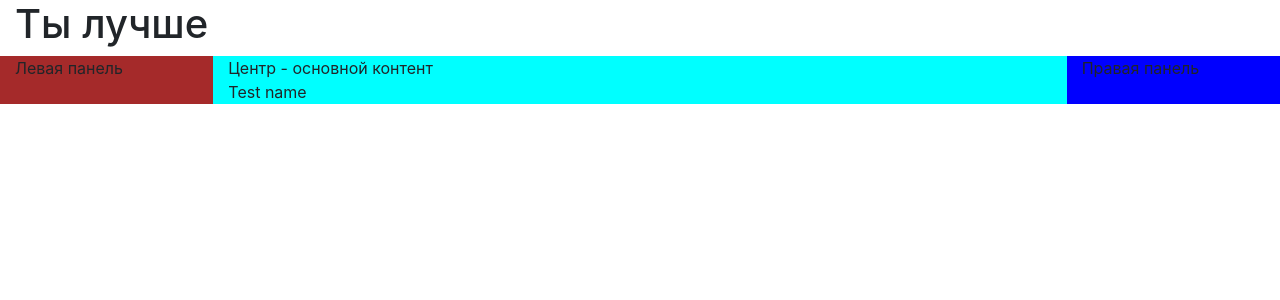
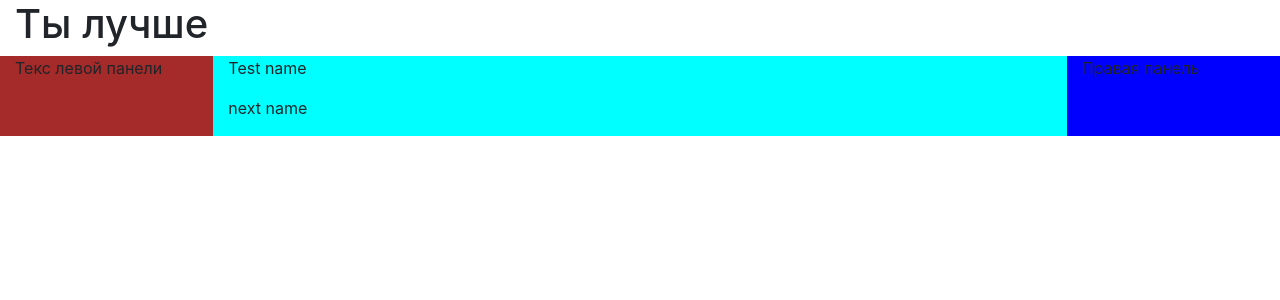
Before and after one commit to stureiko/Blog, a Django app: page /fitness/ in a window 1280 px wide. Shown: the part 56-356 px from the top of the page. Run offline with Django 3.2, Linux system fonts and the light colour scheme; some libraries are stand-ins or nearby versions.

Commit message:
Добавлена структура БД и базовые шаблоны для index.html

```diff
--- a/blogengine/settings.py
+++ b/blogengine/settings.py
@@ -55,7 +55,9 @@ ROOT_URLCONF = 'blogengine.urls'
 TEMPLATES = [
     {
         'BACKEND': 'django.template.backends.django.DjangoTemplates',
-        'DIRS': [],
+        'DIRS': [
+            os.path.join(BASE_DIR, 'templates')
+        ],
         'APP_DIRS': True,
         'OPTIONS': {
             'context_processors': [
--- /dev/null
+++ b/fitness/templates/fitness/base_fitness.html
@@ -0,0 +1 @@
+{% extends 'base.html' %}
--- a/fitness/templates/fitness/index.html
+++ b/fitness/templates/fitness/index.html
@@ -1,79 +1,11 @@
-<!DOCTYPE html>
-<html lang="en">
-<head>
-    <meta charset="UTF-8">
-    <title>Ты лучше</title>
-    <meta name="viewport" content="width=device-width, initial-scale=1">
-    <link rel="stylesheet" href="https://stackpath.bootstrapcdn.com/bootstrap/4.4.1/css/bootstrap.min.css"
-          integrity="sha384-Vkoo8x4CGsO3+Hhxv8T/Q5PaXtkKtu6ug5TOeNV6gBiFeWPGFN9MuhOf23Q9Ifjh"
-          crossorigin="anonymous">
-</head>
-    <body>
+{% extends 'fitness/base_fitness.html' %}
 
-        <nav class="navbar navbar-expand-lg navbar-light bg-light">
-            <a class="navbar-brand" href="#">Бренд</a>
-            <button class="navbar-toggler" type="button" data-toggle="collapse" data-target="#navbarSupportedContent"
-                    aria-controls="navbarSupportedContent" aria-expanded="false" aria-label="Toggle navigation">
-                <span class="navbar-toggler-icon"></span>
-            </button>
+{% block center %}
+    {% for name in names %}
+        <p>{{ name }}</p>
+    {% endfor %}
+{% endblock %}
 
-            <div class="collapse navbar-collapse" id="navbarSupportedContent">
-                <ul class="navbar-nav mr-auto">
-                    <li class="nav-item active">
-                        <a class="nav-link" href="#">Home <span class="sr-only">(current)</span></a>
-                    </li>
-                    <li class="nav-item">
-                        <a class="nav-link" href="#">Link</a>
-                    </li>
-                    <li class="nav-item dropdown">
-                        <a class="nav-link dropdown-toggle" href="#" id="navbarDropdown" role="button"
-                           data-toggle="dropdown" aria-haspopup="true" aria-expanded="false">
-                            Выпадающее меню
-                        </a>
-                        <div class="dropdown-menu" aria-labelledby="navbarDropdown">
-                            <a class="dropdown-item" href="#">Action</a>
-                            <a class="dropdown-item" href="#">Another action</a>
-                            <div class="dropdown-divider"></div>
-                            <a class="dropdown-item" href="#">Something else here</a>
-                        </div>
-                    </li>
-                    <li class="nav-item">
-                        <a class="nav-link disabled" href="#" tabindex="-1" aria-disabled="true">Disabled</a>
-                    </li>
-                </ul>
-                <form class="form-inline my-2 my-lg-0">
-                    <input class="form-control mr-sm-2" type="search" placeholder="Search" aria-label="Search">
-                    <button class="btn btn-outline-success my-2 my-sm-0" type="submit">Search</button>
-                </form>
-            </div>
-        </nav>
-
-        <div class="container-fluid">
-            <h1 class="main-title">Ты лучше</h1>
-            <div class="row">
-                <div class="col-xs-12 col-md-2 col-lg-2" style="background-color: brown">
-                    Левая панель
-                </div>
-                <div class="col-xs-12 col-md-8 col-lg-8" style="background-color: aqua">
-                    Центр - основной контент <br>
-                    {{ name }}
-                </div>
-                <div class="col-xs-12 col-md-2 col-lg-2" style="background-color: blue">
-                    Правая панель
-                </div>
-            </div>
-        </div>
-
-        <script src="https://code.jquery.com/jquery-3.4.1.slim.min.js"
-                integrity="sha384-J6qa4849blE2+poT4WnyKhv5vZF5SrPo0iEjwBvKU7imGFAV0wwj1yYfoRSJoZ+n"
-                crossorigin="anonymous"></script>
-        <script src="https://cdn.jsdelivr.net/npm/popper.js@1.16.0/dist/umd/popper.min.js"
-                integrity="sha384-Q6E9RHvbIyZFJoft+2mJbHaEWldlvI9IOYy5n3zV9zzTtmI3UksdQRVvoxMfooAo"
-                crossorigin="anonymous"></script>
-        <script src="https://stackpath.bootstrapcdn.com/bootstrap/4.4.1/js/bootstrap.min.js"
-                integrity="sha384-wfSDF2E50Y2D1uUdj0O3uMBJnjuUD4Ih7YwaYd1iqfktj0Uod8GCExl3Og8ifwB6"
-                crossorigin="anonymous"></script>
-
-        <script src="script.js" type="text/javascript"></script>
-    </body>
-</html>
+{% block left_panel %}
+    {{ left_panel }}
+{% endblock %}
--- a/fitness/views.py
+++ b/fitness/views.py
@@ -2,5 +2,6 @@ from django.shortcuts import render
 
 
 def hello(request):
-    n = 'Test name'
-    return render(request, 'fitness/index.html', context={'name': n})
+    n = ['Test name', 'next name']
+    left_panel_content = 'Текс левой панели'
+    return render(request, 'fitness/index.html', context={'names': n, 'left_panel': left_panel_content})
--- /dev/null
+++ b/templates/base.html
@@ -0,0 +1,84 @@
+<!DOCTYPE html>
+<html lang="en">
+<head>
+    <meta charset="UTF-8">
+    <title>Ты лучше</title>
+    <meta name="viewport" content="width=device-width, initial-scale=1">
+    <link rel="stylesheet" href="https://stackpath.bootstrapcdn.com/bootstrap/4.4.1/css/bootstrap.min.css"
+          integrity="sha384-Vkoo8x4CGsO3+Hhxv8T/Q5PaXtkKtu6ug5TOeNV6gBiFeWPGFN9MuhOf23Q9Ifjh"
+          crossorigin="anonymous">
+</head>
+    <body>
+
+        <nav class="navbar navbar-expand-lg navbar-light bg-light">
+            <a class="navbar-brand" href="#">Бренд</a>
+            <button class="navbar-toggler" type="button" data-toggle="collapse" data-target="#navbarSupportedContent"
+                    aria-controls="navbarSupportedContent" aria-expanded="false" aria-label="Toggle navigation">
+                <span class="navbar-toggler-icon"></span>
+            </button>
+
+            <div class="collapse navbar-collapse" id="navbarSupportedContent">
+                <ul class="navbar-nav mr-auto">
+                    <li class="nav-item active">
+                        <a class="nav-link" href="#">Home <span class="sr-only">(current)</span></a>
+                    </li>
+                    <li class="nav-item">
+                        <a class="nav-link" href="#">Link</a>
+                    </li>
+                    <li class="nav-item dropdown">
+                        <a class="nav-link dropdown-toggle" href="#" id="navbarDropdown" role="button"
+                           data-toggle="dropdown" aria-haspopup="true" aria-expanded="false">
+                            Выпадающее меню
+                        </a>
+                        <div class="dropdown-menu" aria-labelledby="navbarDropdown">
+                            <a class="dropdown-item" href="#">Action</a>
+                            <a class="dropdown-item" href="#">Another action</a>
+                            <div class="dropdown-divider"></div>
+                            <a class="dropdown-item" href="#">Something else here</a>
+                        </div>
+                    </li>
+                    <li class="nav-item">
+                        <a class="nav-link disabled" href="#" tabindex="-1" aria-disabled="true">Disabled</a>
+                    </li>
+                </ul>
+                <form class="form-inline my-2 my-lg-0">
+                    <input class="form-control mr-sm-2" type="search" placeholder="Search" aria-label="Search">
+                    <button class="btn btn-outline-success my-2 my-sm-0" type="submit">Search</button>
+                </form>
+            </div>
+        </nav>
+
+        <div class="container-fluid">
+            <h1 class="main-title">Ты лучше</h1>
+            <div class="row">
+                <div class="col-xs-12 col-md-2 col-lg-2" style="background-color: brown">
+                    {% block left_panel %}
+                        Левая панель
+                    {% endblock %}
+                </div>
+                <div class="col-xs-12 col-md-8 col-lg-8" style="background-color: aqua">
+                    {% block center %}
+                        Центр - основной контент
+                    {% endblock %}
+                </div>
+                <div class="col-xs-12 col-md-2 col-lg-2" style="background-color: blue">
+                    {% block right_panel %}
+                        Правая панель
+                    {% endblock %}
+                </div>
+            </div>
+        </div>
+
+        <script src="https://code.jquery.com/jquery-3.4.1.slim.min.js"
+                integrity="sha384-J6qa4849blE2+poT4WnyKhv5vZF5SrPo0iEjwBvKU7imGFAV0wwj1yYfoRSJoZ+n"
+                crossorigin="anonymous"></script>
+        <script src="https://cdn.jsdelivr.net/npm/popper.js@1.16.0/dist/umd/popper.min.js"
+                integrity="sha384-Q6E9RHvbIyZFJoft+2mJbHaEWldlvI9IOYy5n3zV9zzTtmI3UksdQRVvoxMfooAo"
+                crossorigin="anonymous"></script>
+        <script src="https://stackpath.bootstrapcdn.com/bootstrap/4.4.1/js/bootstrap.min.js"
+                integrity="sha384-wfSDF2E50Y2D1uUdj0O3uMBJnjuUD4Ih7YwaYd1iqfktj0Uod8GCExl3Og8ifwB6"
+                crossorigin="anonymous"></script>
+
+        <script src="script.js" type="text/javascript"></script>
+    </body>
+</html>
```
Also changed, not shown: 1 other file.
